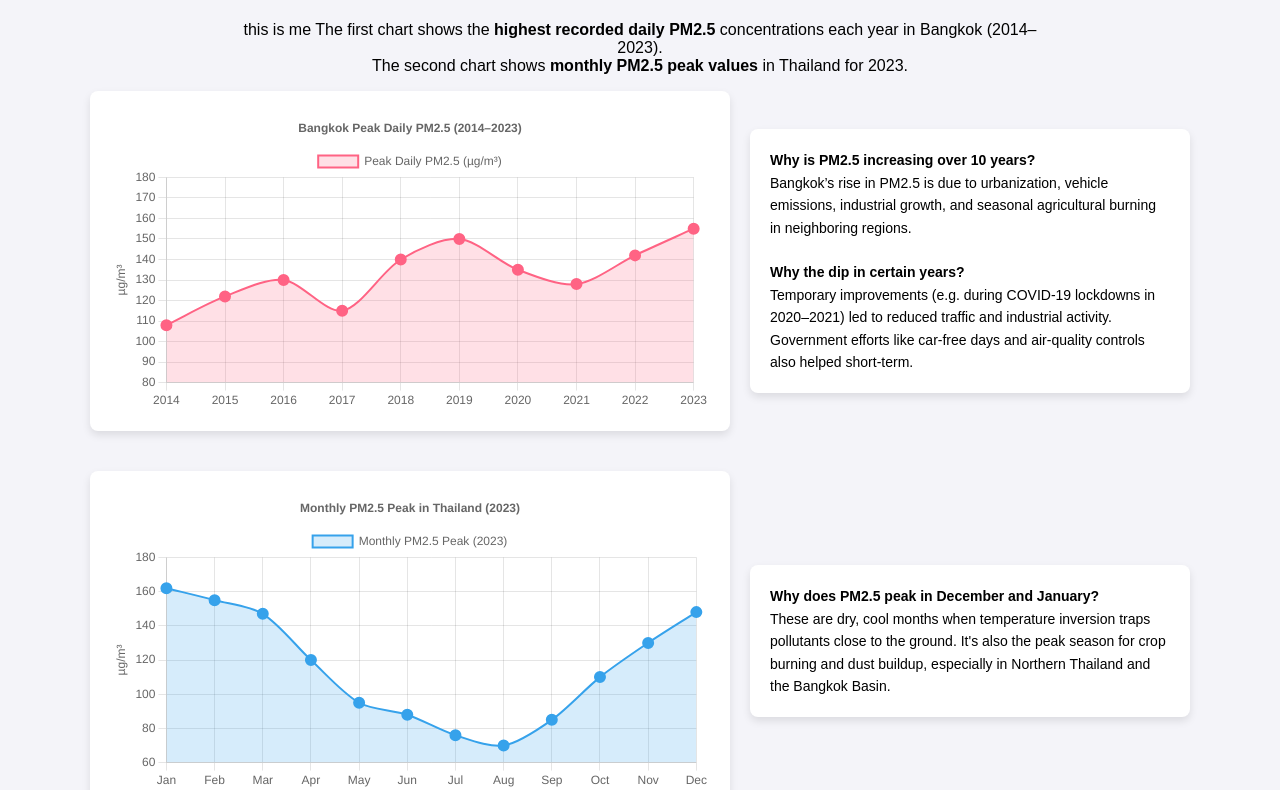
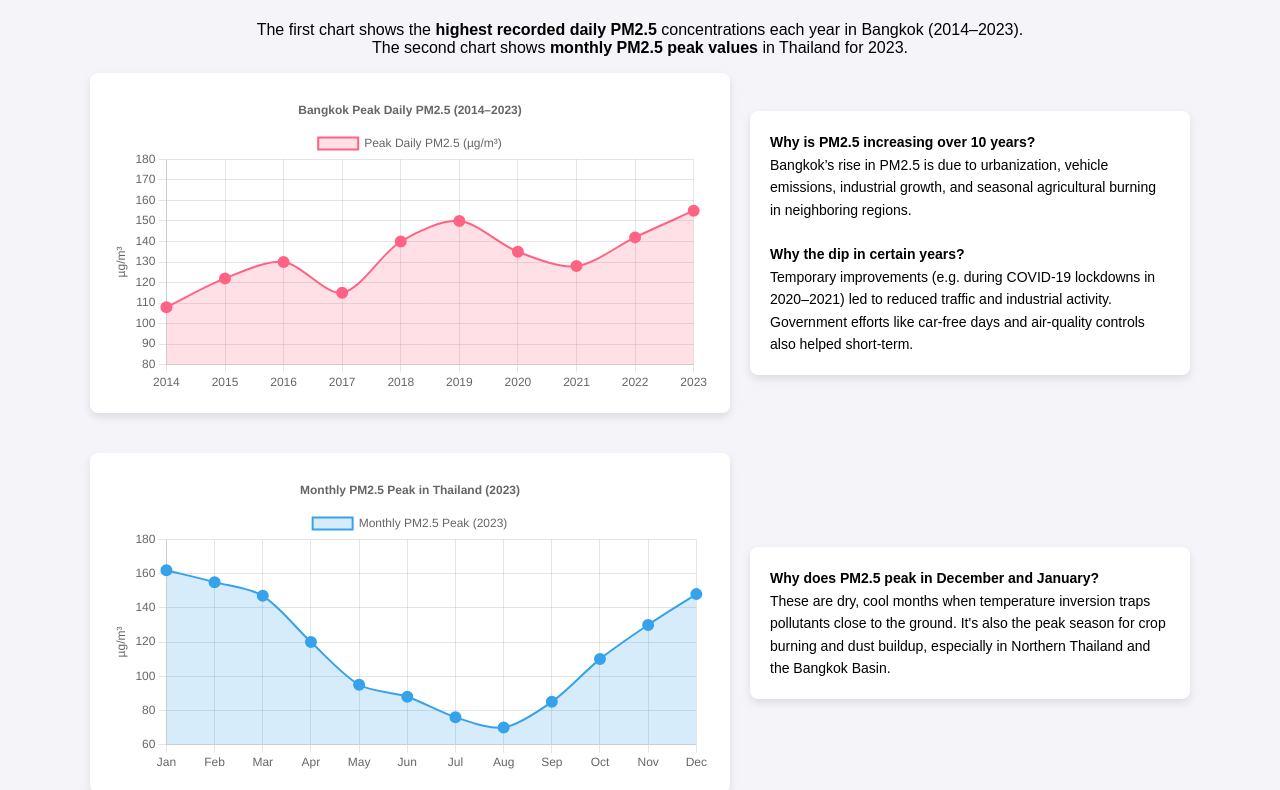
Before and after one commit to taylowdon/taylowdon.github.io, a plain HTML site: page index.html in a window 1280 px wide. Shown: the part 121-911 px from the top of the page. Drawn offline with nearby package versions, Linux system fonts and the light colour scheme.

Commit message:
update 11:10

```diff
--- a/index.html
+++ b/index.html
@@ -54,7 +54,7 @@
 <body>
   <h1>Bangkok Peak PM2.5 Overview</h1>
   <p style="text-align: center; max-width: 800px;">
-    this is me The first chart shows the <strong>highest recorded daily PM2.5</strong> concentrations each year in Bangkok (2014–2023).<br>
+    The first chart shows the <strong>highest recorded daily PM2.5</strong> concentrations each year in Bangkok (2014–2023).<br>
     The second chart shows <strong>monthly PM2.5 peak values</strong> in Thailand for 2023.
   </p>
 
```
